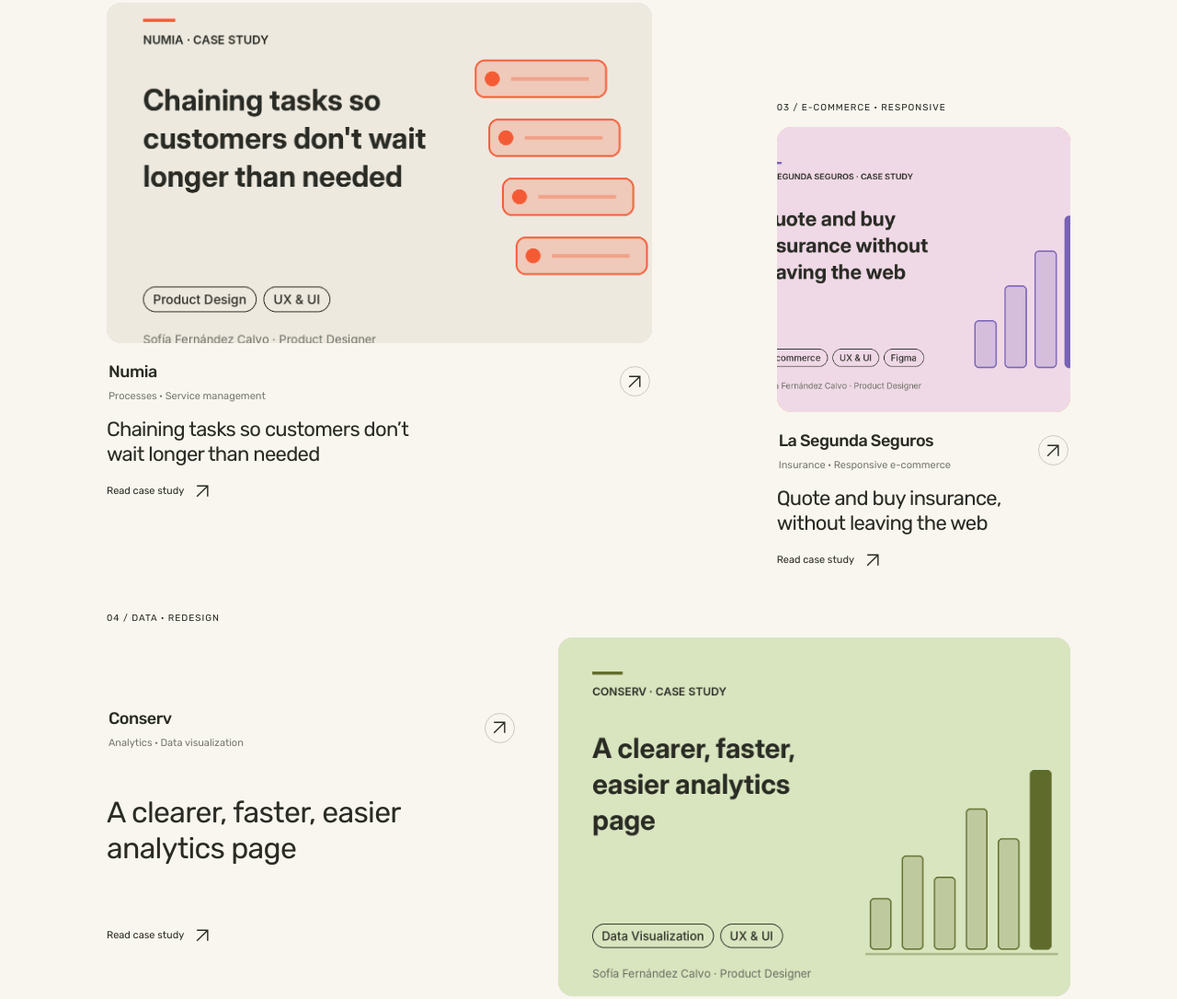
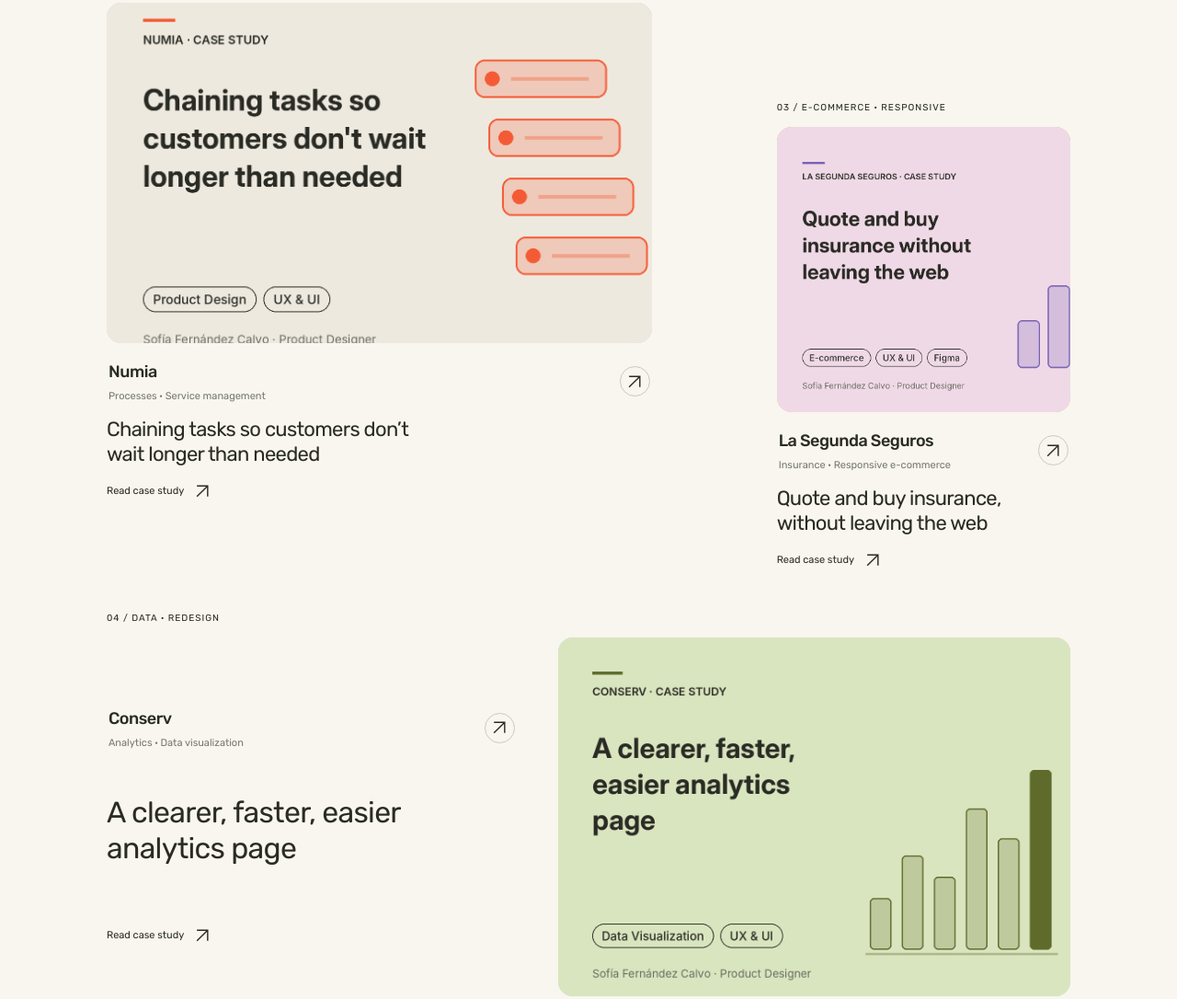
Before and after one commit to sofiafcalvo/sofiafcalvo.github.io, a plain HTML site: page index.html in a window 1280 px wide. Shown: the part 1378-2464 px from the top of the page at 92% size. Drawn offline with Linux system fonts and the light colour scheme.

Commit message:
Add files via upload

```diff
--- a/css/styles.css
+++ b/css/styles.css
@@ -77,7 +77,7 @@ body.modalOpen{overflow:hidden}
 .sofi .caseSection>.eyebrow{align-self:start;padding-top:7px}
 .sofi .modal:focus{outline:none}
 .sofi .preview.artCover{padding:0;overflow:hidden}
-.sofi .preview.artCover img,.sofi .project4 .preview.artCover img,.sofi .project5 .preview.artCover img{object-fit:cover;object-position:center;border-radius:0;box-shadow:none;background:transparent}
+.sofi .preview.artCover img,.sofi .project4 .preview.artCover img,.sofi .project5 .preview.artCover img{object-fit:cover;object-position:left center;border-radius:0;box-shadow:none;background:transparent}
 .sofi .preview.fitContain img{object-fit:contain;object-position:center;box-shadow:none;background:transparent}
 .sofi .modal h2+.confidentialNote{margin-top:28px}
 .sofi .caseGallery figure[style]{min-width:140px}
```
